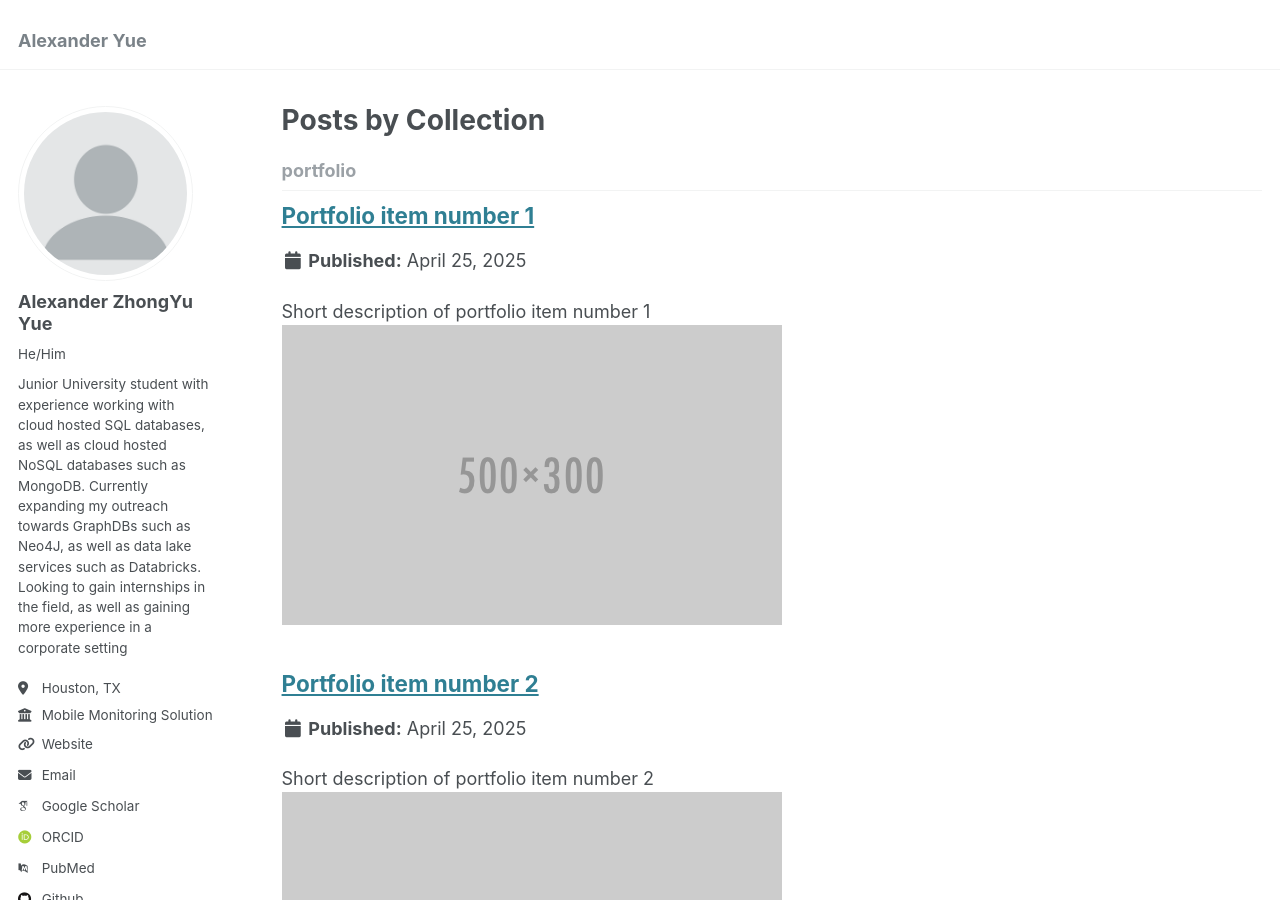
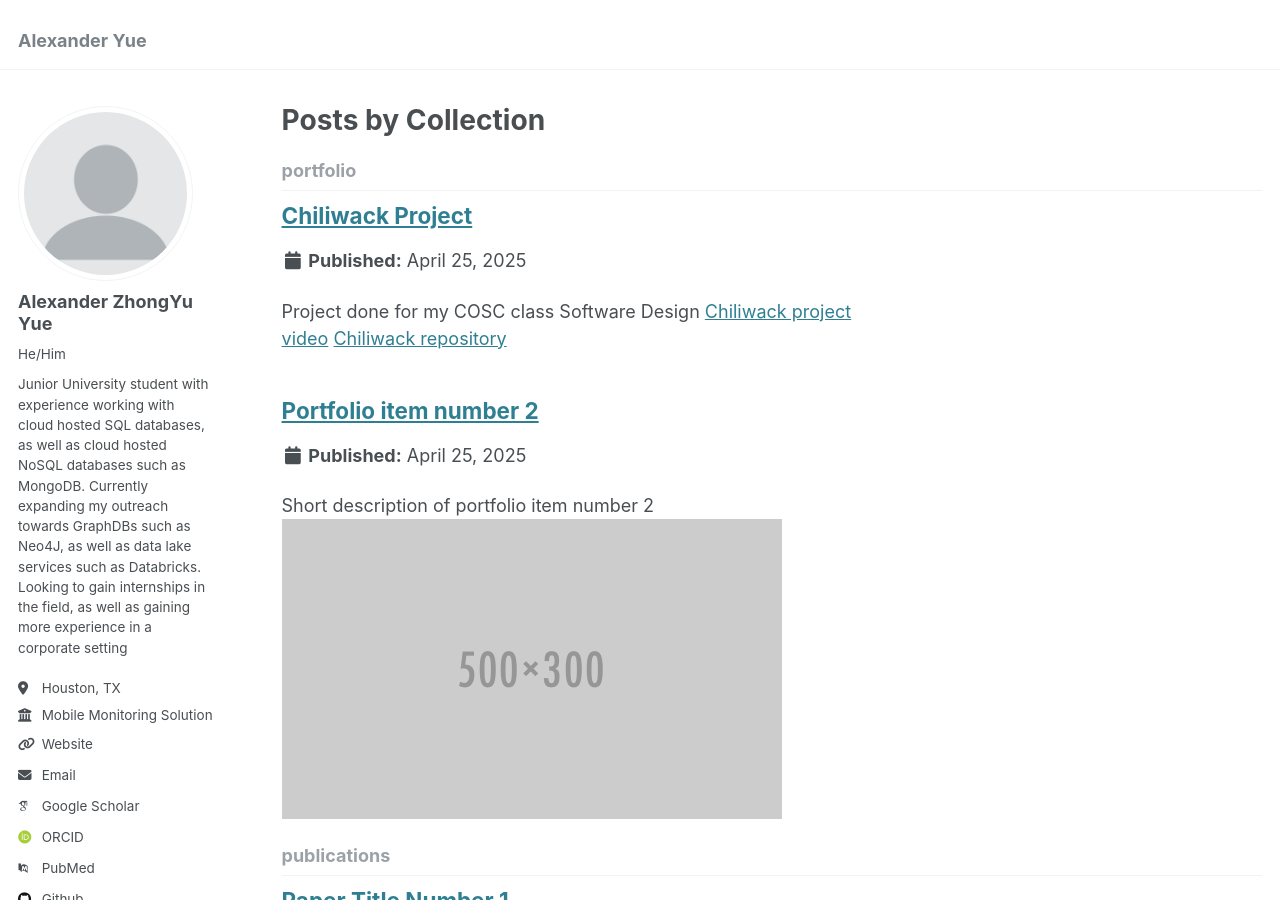
Before and after one commit to AlexanderYue/AlexanderYue.github.io, a Jekyll site: the page built from _pages/collection-archive.html, in a window 1280 px wide and 900 px high. Built offline with Jekyll 4.4.1, drawn with Linux system fonts in a browser that asks for light colours; some web fonts are replaced.

Commit message:
Update portfolio-1.md

```diff
--- a/_portfolio/portfolio-1.md
+++ b/_portfolio/portfolio-1.md
@@ -1,6 +1,8 @@
 ---
-title: "Portfolio item number 1"
-excerpt: "Short description of portfolio item number 1<br/><img src='/images/500x300.png'>"
+title: "Chiliwack Project"
+excerpt: "Project done for my COSC class Software Design
+          [Chiliwack project video](https://youtu.be/PkIRe9yX56g)
+          [Chiliwack repository](https://github.com/gnguyen2/Chilliwack)"
 collection: portfolio
 ---
 
```
